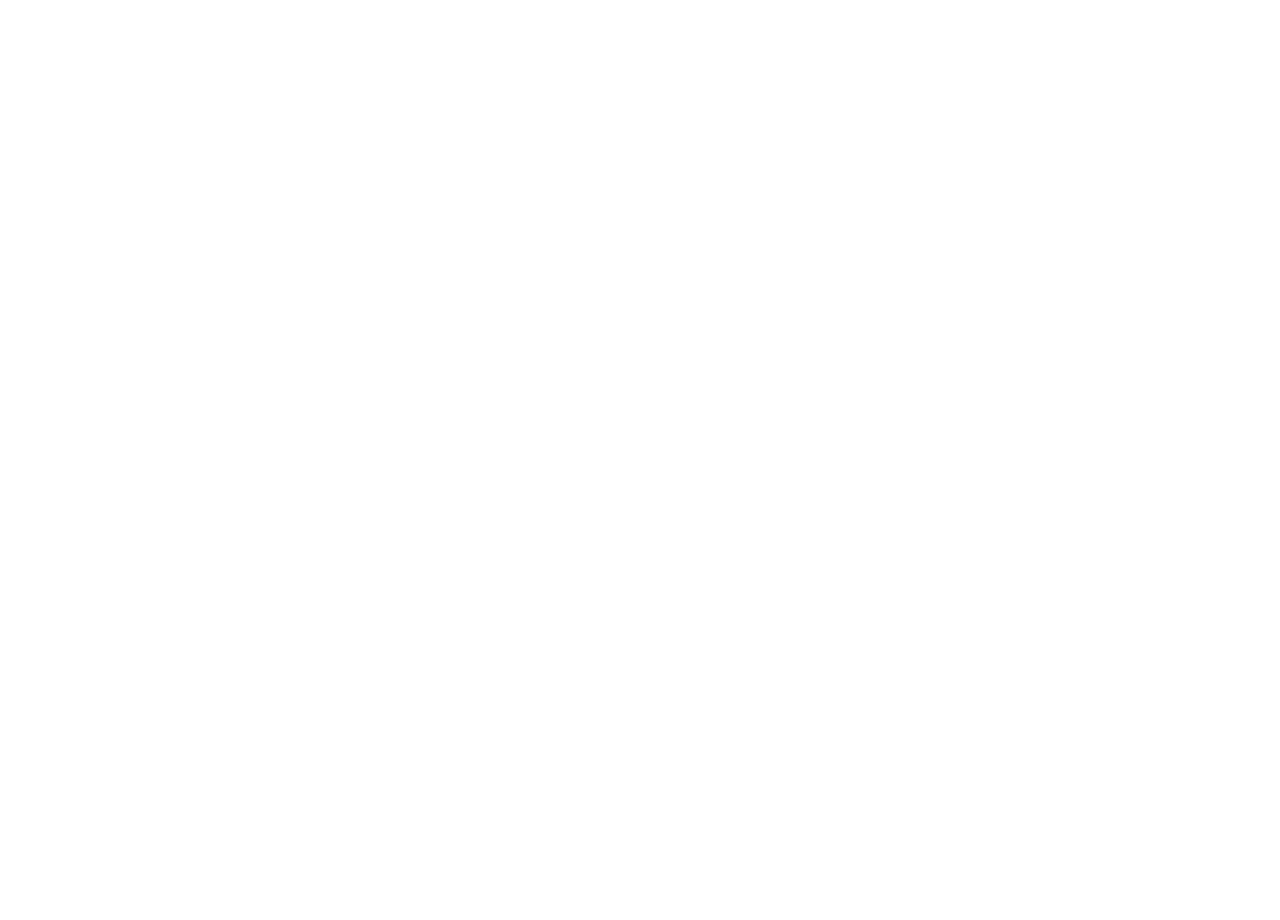
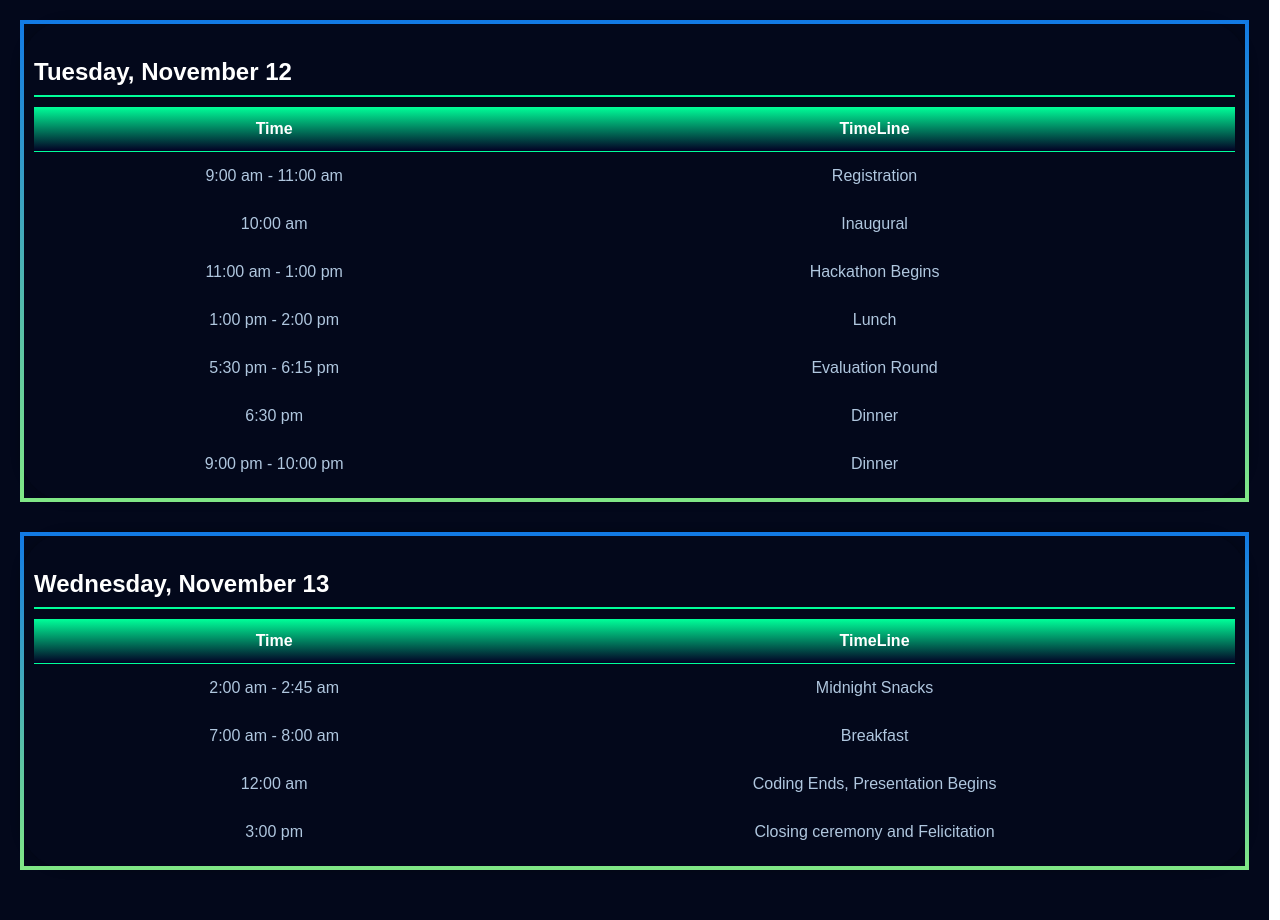
Before and after one commit to Youthopia-dit/Hackathon-Website, a React (Vite) app: page /Timeline in a window 1280 px wide. Before the commit this address had no page. Before the commit the page ends 800 px from the top, so only its background shows below. Built offline with nearby package versions, Linux system fonts and the light colour scheme.

Commit message:
Timline Table Done

```diff
--- a/src/App.jsx
+++ b/src/App.jsx
@@ -3,6 +3,7 @@
 import Navbar from './components/Navbar/navbar';
 import {BrowserRouter,Routes,Route} from "react-router-dom"
 import Visioncard from './components/VisionCards/visioncard';
+import Timeline from  './components/TimelineTable/timeline';
 
 function App() {
 
@@ -13,6 +14,7 @@
    <Routes>
     <Route path="/Navbar" element={<Navbar/>}/>
     <Route path="/Visioncard" element={<Visioncard/>}/>
+    <Route path="/Timeline" element={<Timeline/>}/>
 
    </Routes>
    </BrowserRouter>
--- /dev/null
+++ b/src/components/TimelineTable/timeline.css
@@ -0,0 +1,85 @@
+/* #timeline-text{
+    text-align: center;
+    color: white;
+} */
+.schedule {
+    font-family: Arial, sans-serif;
+    color: #ffffff;
+    background-color: #03081B;
+    /* background-color: red; */
+    padding: 20px;
+    /* border-radius: 50px; */
+    width: 96vw;
+    /* border: 4px solid;
+    border-image: linear-gradient(to bottom, #127AE4, #80E786) 1; */
+}
+.day {
+    margin-bottom: 30px;
+    padding: 10px;
+    border-radius: 8px;
+    background-color: #03081B;
+    box-shadow: 0px 0px 10px rgba(0, 0, 0, 0.3);
+    border: 4px solid;
+    border-radius: 50px;
+    border-image: linear-gradient(to bottom, #127AE4, #80E786) 1;
+}
+h2 {
+    color: #00ff99;
+    font-size: 1.5rem;
+    margin-bottom: 10px;
+    text-align: left;
+    border-bottom: 2px solid #00ff99;
+    padding-bottom: 5px;
+}
+
+.day h2 {
+    color: white;
+}
+
+.schedule-table {
+    width: 100%;
+    border-collapse: collapse;
+}
+
+/* .schedule-table thead {
+    background-color: #182b45;
+  } */
+.schedule-table th {
+    padding: 10px;
+    font-size: 1rem;
+    text-align: center;
+    /* color: #00ff99;
+    z-index: 2; */
+    color: white;
+}
+.schedule-table td {
+    padding: 12px;
+    font-size: 1rem;
+    text-align: center;
+    color: #b0c7df;
+}
+
+/* .schedule-table tbody tr {
+    border-bottom: 1px solid #00ff99;
+  } */
+
+.schedule-table tbody tr:last-child {
+    border-bottom: none;
+}
+
+.time-header,
+.timeline-header {
+    border-bottom: 1px solid #00ff99;
+    box-shadow: 0 4px 15px rgba();
+    background: linear-gradient(180deg, rgba(0, 255, 153, 1) 0%, rgba(2, 0, 36, 1) 100%);
+    /* z-index: -1;
+    */
+}
+
+.schedule-table td:first-child {
+    width: 40%;
+}
+
+.schedule-table td:last-child {
+    width: 60%;
+}
--- /dev/null
+++ b/src/components/TimelineTable/timeline.jsx
@@ -0,0 +1,91 @@
+import './timeline.css';
+
+import React from 'react'
+
+export default function timeline() {
+    return (
+        <>
+           {/* <h2 id="timeline-text">TIMELINE</h2> */}
+            <div className="schedule">
+                {/* Tuesday Schedule */}
+                <div className="day">
+                    <h2>Tuesday, November 12</h2>
+                    <table className="schedule-table">
+                        <thead>
+                            <tr>
+                                <th className="time-header">Time</th>
+                                <th className="timeline-header">TimeLine</th>
+                            </tr>
+                        </thead>
+                        <tbody>
+                            <tr>
+                                <td>9:00 am - 11:00 am</td>
+                                <td>Registration</td>
+                            </tr>
+                            <tr>
+                                <td>10:00 am</td>
+                                <td>Inaugural</td>
+                            </tr>
+                            <tr>
+                                <td>11:00 am - 1:00 pm</td>
+                                <td>Hackathon Begins</td>
+                            </tr>
+                            <tr>
+                                <td>1:00 pm - 2:00 pm</td>
+                                <td>Lunch</td>
+                            </tr>
+                            <tr>
+                                <td>5:30 pm - 6:15 pm</td>
+                                <td>Evaluation Round</td>
+                            </tr>
+                            <tr>
+                                <td>6:30 pm</td>
+                                <td>Dinner</td>
+                            </tr>
+                            <tr>
+                                <td>9:00 pm - 10:00 pm</td>
+                                <td>Dinner</td>
+                            </tr>
+                        </tbody>
+                    </table>
+                </div>
+
+                {/* Wednesday Schedule */}
+                <div className="day">
+                    <h2>Wednesday, November 13</h2>
+                    <table className="schedule-table">
+                        <thead>
+                            <tr>
+                                <th className="time-header">Time</th>
+                                <th className="timeline-header">TimeLine</th>
+                            </tr>
+                        </thead>
+                        <tbody>
+                            <tr>
+                                <td>2:00 am - 2:45 am</td>
+                                <td>Midnight Snacks</td>
+                            </tr>
+                            <tr>
+                                <td>7:00 am - 8:00 am</td>
+                                <td>Breakfast</td>
+                            </tr>
+                            <tr>
+                                <td>12:00 am</td>
+                                <td>Coding Ends, Presentation Begins</td>
+                            </tr>
+                            <tr>
+                                <td>3:00 pm</td>
+                                <td>Closing ceremony and Felicitation</td>
+                            </tr>
+                        </tbody>
+                    </table>
+                </div>
+            </div>
+
+
+
+
+        </>
+
+    )
+}
```
